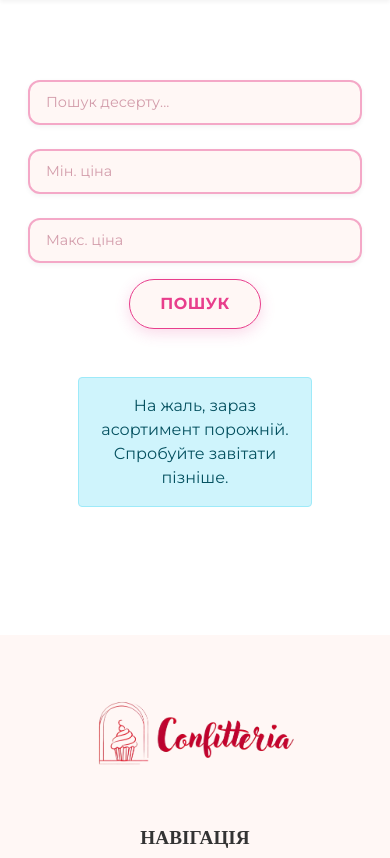
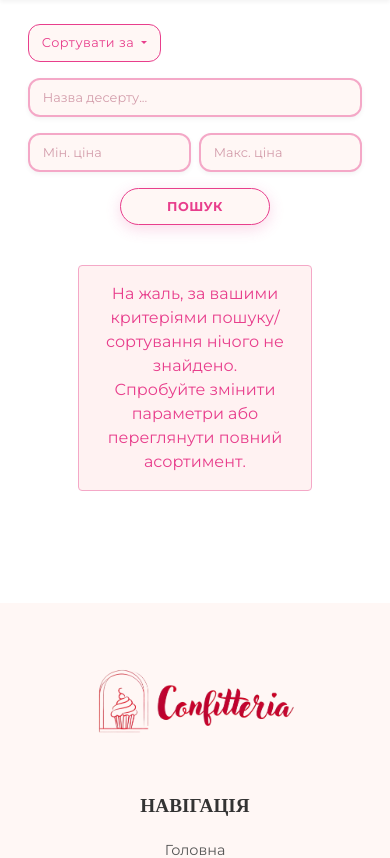
Before and after one commit to OkayMarta/pastry-shop, a Django app: template shop/templates/shop/assortment.html in a window 390 px wide. Shown: the part 77-935 px from the top of the page. Run offline with Django 3.2, Linux system fonts and the light colour scheme; the template is opened without the code that fills it, so the values that code supplies are empty.

Commit message:
Сортування

```diff
--- a/shop/templates/shop/assortment.html
+++ b/shop/templates/shop/assortment.html
@@ -1,74 +1,95 @@
-{% extends 'shop/base.html' %} <!-- Наслідування базового шаблону сайту -->
-{% load static %}                 <!-- Завантаження тегів для роботи зі статичними файлами -->
+{% extends 'shop/base.html' %}
+{% load static %}
 
-{% block title %}Асортимент - Кондитерська{% endblock %} <!-- Визначення заголовка сторінки -->
+{% block title %}Асортимент - Кондитерська{% endblock %}
 
-{% block content %} <!-- Початок блоку основного контенту сторінки -->
-<section class="assort"> <!-- Секція, що обгортає весь контент сторінки асортименту -->
-<div class="container py-5"> <!-- Основний контейнер Bootstrap з вертикальними відступами -->
+{% block content %}
+<section class="assort">
+<div class="container pt-2 pb-5">
 
-    <!-- Блок з формою пошуку та фільтрації товарів -->
-    <div class="search">
+    <!-- Блок з формою пошуку, фільтрації та сортування товарів -->
+    <div class="search-and-filter-controls mb-4">
         <form method="get" action="{% url 'shop:assortment_list' %}" class="custom-search-form">
-            <!-- Поле для пошуку за назвою товару -->
-            <input type="text" name="q" class="search-input" placeholder="Пошук десерту..." value="{{ request.GET.q }}">
-            <!-- Поле для введення мінімальної ціни -->
-            <input type="number" name="min_price" class="search-input" placeholder="Мін. ціна" value="{{ request.GET.min_price }}">
-            <!-- Поле для введення максимальної ціни -->
-            <input type="number" name="max_price" class="search-input" placeholder="Макс. ціна" value="{{ request.GET.max_price }}">
 
-            <!-- Контейнер для кнопки пошуку -->
-            <div class="search-btnn">
-                <button type="submit" class="btn btn-hero">Пошук</button>
+            <!-- Випадаючий список для сортування -->
+            <div class="filter-dropdown-container">
+                <div class="btn-group">
+                    <button type="button" class="btn btn-filter-dropdown dropdown-toggle" data-bs-toggle="dropdown" aria-expanded="false">
+                        {% if current_sort == 'price_asc' %}
+                            Ціна: Від найменшої
+                        {% elif current_sort == 'price_desc' %}
+                            Ціна: Від найбільшої
+                        {% else %}
+                            Сортувати за
+                        {% endif %}
+                    </button>
+                    <ul class="dropdown-menu">
+                        <li><a class="dropdown-item {% if current_sort == 'default' %}active{% endif %}" href="?sort=default{% if q_value %}&q={{ q_value }}{% endif %}{% if min_price_value %}&min_price={{ min_price_value }}{% endif %}{% if max_price_value %}&max_price={{ max_price_value }}{% endif %}">За замовчуванням</a></li>
+                        <li><a class="dropdown-item {% if current_sort == 'price_asc' %}active{% endif %}" href="?sort=price_asc{% if q_value %}&q={{ q_value }}{% endif %}{% if min_price_value %}&min_price={{ min_price_value }}{% endif %}{% if max_price_value %}&max_price={{ max_price_value }}{% endif %}">Ціна: Від найменшої</a></li>
+                        <li><a class="dropdown-item {% if current_sort == 'price_desc' %}active{% endif %}" href="?sort=price_desc{% if q_value %}&q={{ q_value }}{% endif %}{% if min_price_value %}&min_price={{ min_price_value }}{% endif %}{% if max_price_value %}&max_price={{ max_price_value }}{% endif %}">Ціна: Від найбільшої</a></li>
+                    </ul>
+                </div>
+            </div>
+
+            <!-- Контейнер для полів пошуку та кнопки -->
+            <div class="search-fields-and-button-container">
+                <!-- Поля для пошуку -->
+                <div class="search-fields-container">
+                    <input type="text" name="q" class="search-input" placeholder="Назва десерту..." value="{{ q_value }}"> {# <--- ЗМІНЕНО ПЛЕЙСХОЛДЕР ТУТ #}
+                    <input type="number" name="min_price" class="search-input" placeholder="Мін. ціна" value="{{ min_price_value }}">
+                    <input type="number" name="max_price" class="search-input" placeholder="Макс. ціна" value="{{ max_price_value }}">
+                </div>
+
+                <!-- Приховане поле для збереження поточного сортування -->
+                {% if current_sort and current_sort != 'default' %}
+                    <input type="hidden" name="sort" value="{{ current_sort }}">
+                {% endif %}
+
+                <!-- Контейнер для кнопки пошуку -->
+                <div class="search-btnn">
+                    <button type="submit" class="btn btn-hero">Пошук</button>
+                </div>
             </div>
         </form>
     </div>
 
     <!-- Сітка для відображення карток товарів -->
-    <!-- Класи Bootstrap: row, row-cols-*, g-4 - для адаптивного розташування колонок та відступів між ними -->
     <div class="row row-cols-1 row-cols-md-3 row-cols-lg-4 g-4">
-        {% for item in items %} <!-- Цикл для перебору кожного товару зі списку 'items' -->
-        <div class="col"> <!-- Колонка Bootstrap для розміщення однієї картки товару -->
-            <!-- Картка товару з класами Bootstrap (h-100, shadow-sm) та кастомними класами -->
+        {% for item in items %}
+        <div class="col">
             <div class="card h-100 shadow-sm product-card assortment-item-card">
-                <!-- Контейнер для зображення товару -->
                 <div class="product-image-container">
-                    {% if item.image %} <!-- Перевірка, чи існує зображення для товару -->
-                        <img src="{{ item.image.url }}" alt="{{ item.name }}"> <!-- Відображення зображення товару -->
+                    {% if item.image %}
+                        <img src="{{ item.image.url }}" alt="{{ item.name }}">
                     {% else %}
-                        <img src="{% static 'img/no-image.jpg' %}" alt="Зображення відсутнє"> <!-- Відображення зображення-заглушки, якщо основне відсутнє -->
+                        <img src="{% static 'img/no-image.jpg' %}" alt="Зображення відсутнє">
                     {% endif %}
                 </div>
-
-                <!-- Тіло картки з інформацією про товар -->
                 <div class="card-body">
-                    <h5 class="card-title product-title">{{ item.name }}</h5> <!-- Назва товару -->
-                    <p class="card-text product-price">{{ item.price }} ГРН</p> <!-- Ціна товару -->
-                    <!-- Посилання-кнопка для переходу на сторінку створення замовлення з передачею ID поточного товару -->
+                    <h5 class="card-title product-title">{{ item.name }}</h5>
+                    <p class="card-text product-price">{{ item.price }} ГРН</p>
                     <a href="{% url 'shop:order_create' %}?product_id={{ item.id }}" class="btn btn-order-product">Замовити</a>
                 </div>
             </div>
         </div>
-        {% empty %} <!-- Блок, що виконується, якщо список 'items' порожній -->
+        {% empty %}
             <div class="col-12">
-                {% if request.GET.q or request.GET.min_price or request.GET.max_price %}
-                {# Якщо були параметри пошуку/фільтрації #}
-                <div class="d-flex justify-content-center"> <!-- Обгортка для центрування -->
+                {% if q_value or min_price_value or max_price_value or current_sort != 'default' %}
+                <div class="d-flex justify-content-center">
                     <div class="alert alert-pink-notice text-center" style="max-width: 70%; margin-top: 1rem; margin-bottom: 1rem;">
-                        На жаль, за вашими критеріями пошуку нічого не знайдено. <br>Спробуйте змінити параметри пошуку або переглянути повний асортимент.
+                        На жаль, за вашими критеріями пошуку/сортування нічого не знайдено. <br>Спробуйте змінити параметри або переглянути повний асортимент.
                     </div>
                 </div>
                 {% else %}
-                {# Якщо параметрів пошуку не було, тобто асортимент порожній спочатку #}
-                <div class="d-flex justify-content-center"> <!-- Обгортка для центрування (опціонально, якщо також хочете центрувати цей блок) -->
+                <div class="d-flex justify-content-center">
                     <div class="alert alert-info text-center" style="max-width: 70%; margin-top: 1rem; margin-bottom: 1rem;">
                         На жаль, зараз асортимент порожній. Спробуйте завітати пізніше.
                     </div>
                 </div>
                 {% endif %}
             </div>
-        {% endfor %} <!-- Кінець циклу перебору товарів -->
+        {% endfor %}
     </div>
 </div>
 </section>
-{% endblock %} <!-- Кінець блоку основного контенту -->
+{% endblock %}
--- a/static/css/pages/_assortment.css
+++ b/static/css/pages/_assortment.css
@@ -1,7 +1,8 @@
 /* Загальний контейнер-обгортка для сторінки асортименту */
 .assort {
     background-color: var(--bg-white); /* Фоновий колір сторінки */
-    padding-bottom: 3rem;             /* Внутрішній відступ знизу */
+    padding-top: 1rem;                 /* Верхній відступ */
+    padding-bottom: 3rem;              /* Внутрішній відступ знизу */
 }
 
 /* Специфічний стиль для карток товарів на сторінці асортименту */
@@ -11,80 +12,240 @@
 
 /* Стилі для форми пошуку товарів */
 .custom-search-form {
-  display: flex;
-  justify-content: center; /* Горизонтальне центрування елементів форми */
-  align-items: center;   /* Вертикальне центрування елементів форми */
-  gap: 1rem;               /* Відстань між елементами форми */
-  margin-bottom: 2.5rem;   /* Зовнішній відступ знизу від форми */
-  flex-wrap: wrap;         /* Дозволяє елементам переноситися на новий рядок, якщо не вміщаються */
+    display: flex;
+    align-items: center;
+    gap: 1rem; /* Відступ між кнопкою сортування та групою пошуку/кнопки */
+    margin-bottom: 2.5rem;
 }
 
-/* Стилі для полів вводу у формі пошуку */
-.search-input {
-  padding: 0.75rem 1rem; /* Внутрішні відступи */
-  font-size: 1rem;       /* Розмір шрифту */
-  border: 2px solid var(--accent-pink); /* Рамка поля */
-  border-radius: 12px;   /* Заокруглення кутів */
-  background-color: var(--bg-light-pink); /* Фоновий колір поля */
-  color: var(--text-search-input); /* Колір тексту в полі */
-  width: 260px;          /* Ширина поля */
-  transition: all 0.3s ease; /* Плавний перехід для анімацій */
-  box-shadow: 0 2px 5px rgba(0,0,0,0.05); /* Тінь поля */
+.filter-dropdown-container {
+    /* Залишається зліва за замовчуванням */
 }
 
-/* Стиль для тексту-заповнювача (placeholder) у полях пошуку */
+.search-fields-and-button-container {
+    display: flex;
+    align-items: center;
+    gap: 1rem; /* Відступ між полями пошуку та кнопкою */
+    margin-left: auto; /* Зсуває цей контейнер вправо */
+}
+
+.search-fields-container {
+    display: flex;
+    gap: 1rem; /* Відступ між полями пошуку */
+}
+
+.search-input {
+    padding: 0.75rem 1rem;
+    font-size: 1rem;
+    border: 2px solid var(--accent-pink);
+    border-radius: 12px;
+    background-color: var(--bg-light-pink);
+    color: var(--text-search-input);
+    min-width: 150px;
+    transition: all 0.3s ease;
+    box-shadow: 0 2px 5px rgba(0,0,0,0.05);
+    flex-grow: 1; /* Дозволяє полям пошуку розтягуватися */
+}
+
 .search-input::placeholder {
   color: var(--search-input-placeholder);
 }
 
-/* Стилі для полів вводу у формі пошуку при фокусі */
 .search-input:focus {
-  outline: none; /* Прибирає стандартний контур фокусу браузера */
-  border-color: var(--accent-pink); /* Колір рамки при фокусі */
-  box-shadow: 0 0 0 0.2rem var(--focus-box-shadow); /* Тінь при фокусі */
+  outline: none;
+  border-color: var(--accent-pink);
+  box-shadow: 0 0 0 0.2rem var(--focus-box-shadow);
 }
 
-/* Адаптивні стилі для сторінки асортименту */
+.btn-filter-dropdown {
+    background-color: var(--bg-light-pink);
+    color: var(--primary-pink);
+    border: 1px solid var(--primary-pink);
+    padding: 0.70rem 1rem;
+    font-weight: 500;
+    text-transform: none;
+    border-radius: 12px;
+    transition: all 0.3s ease;
+    font-size: 0.95rem;
+    min-width: 180px;
+    text-align: left;
+}
 
-/* Адаптація для мобільних пристроїв (екрани до 767px) */
-@media (max-width: 767px) {
-    .assort {
-        padding-left: 1rem;  /* Бічні відступи для контейнера */
-        padding-right: 1rem;
+.btn-filter-dropdown:hover,
+.btn-filter-dropdown:focus,
+.btn-filter-dropdown.show {
+    background-color: var(--primary-pink);
+    color: var(--bg-white);
+    border-color: var(--primary-pink);
+    box-shadow: 0 0 0 0.2rem var(--focus-box-shadow);
+}
+
+.custom-search-form .search-btnn {
+    /* Стилі для кнопки пошуку в десктопній версії, якщо потрібні */
+}
+
+.dropdown-menu {
+    border-radius: 8px;
+    border: 1px solid var(--form-input-border);
+    box-shadow: 0 4px 15px rgba(0,0,0,0.08);
+    font-size: 0.9rem;
+}
+
+.dropdown-item {
+    padding: 0.6rem 1.2rem;
+    color: var(--text-secondary);
+    transition: background-color 0.2s ease, color 0.2s ease;
+}
+
+.dropdown-item:hover {
+    background-color: var(--bg-light-pink-hover);
+    color: var(--primary-pink);
+}
+
+.dropdown-item.active,
+.dropdown-item:active {
+    background-color: var(--primary-pink);
+    color: var(--bg-white) !important;
+}
+
+
+@media (max-width: 991px) {
+    .custom-search-form {
+        flex-direction: column;
+        align-items: stretch;
+        gap: 0;
     }
-    /* Форма пошуку займає всю ширину, елементи розташовуються вертикально */
-    .custom-search-form {
-        flex-direction: column; /* Вертикальне розташування елементів */
-        align-items: stretch;   /* Елементи розтягуються на всю доступну ширину */
+    .filter-dropdown-container {
+        width: 100%;
+        margin-bottom: 1.5rem;
+    }
+    .btn-filter-dropdown {
+        width: 100%;
+        text-align: center;
+    }
+    .search-fields-and-button-container {
+        flex-direction: column;
+        gap: 1rem;
+        margin-left: 0;
+        width: 100%;
+    }
+    .search-fields-container {
+        display: flex;
+        gap: 1rem;
+        width: 100%;
+        margin-bottom: 0;
     }
     .search-input {
-        width: 100%;            /* Поля вводу займають всю ширину */
-        margin-bottom: 0.5rem;  /* Відступ знизу між полями */
-    }
-    /* Прибирає відступ для останнього поля вводу */
-    .search-input:last-of-type {
+        width: auto;
+        flex-grow: 1;
         margin-bottom: 0;
     }
-    /* Кнопка пошуку також займає всю ширину */
-    .search-btn { /* Припускаючи, що є клас .search-btn для кнопки */
+    .custom-search-form .search-btnn {
         width: 100%;
-        margin-top: 0.5rem;
+        margin-left: 0;
+        display: flex;
+        justify-content: center;
+    }
+    .custom-search-form .search-btnn .btn {
+        width: auto;
+        min-width: 200px;
     }
 }
 
-/* Адаптація для дуже маленьких екранів (до 576px) */
+@media (max-width: 767px) {
+    .assort {
+        padding-left: 1rem;
+        padding-right: 1rem;
+    }
+
+    .custom-search-form {
+        align-items: flex-start;
+    }
+
+    .filter-dropdown-container {
+        width: auto;
+        margin-bottom: 1.5rem;
+    }
+
+    .btn-filter-dropdown {
+        width: auto;
+        text-align: left;
+        min-width: auto;
+    }
+
+    .search-fields-container {
+        display: flex;
+        flex-direction: row;
+        flex-wrap: wrap;
+        gap: 1rem;
+        width: 100%;
+    }
+
+    .search-fields-container .search-input {
+        width: 100%;
+        margin-bottom: 0;
+    }
+
+    .search-fields-container .search-input:first-child {
+        width: 100%;
+        margin-bottom: 1rem;
+    }
+
+    .search-fields-container .search-input:nth-child(2),
+    .search-fields-container .search-input:nth-child(3) {
+        width: auto;
+        flex-grow: 1;
+        flex-basis: 0;
+    }
+
+    .custom-search-form .search-btnn .btn {
+        padding: 0.6rem 1rem;
+        font-size: 0.9rem;
+    }
+}
+
 @media (max-width: 576px) {
     .assort {
-        padding-top: 2rem;    /* Зменшені вертикальні відступи для контейнера */
-        padding-bottom: 2rem;
+        padding-top: 1rem;
+        padding-bottom: 1rem;
     }
+
     .custom-search-form {
-        margin-bottom: 2rem; /* Зменшений відступ під формою */
+        margin-bottom: 1.5rem;
     }
-    /* Зменшення розміру шрифту та відступів для елементів форми */
-     .search-input, .search-btn { /* Припускаючи, що є клас .search-btn для кнопки */
-        font-size: 0.9rem;
-        padding-top: 0.6rem;
-        padding-bottom: 0.6rem;
+
+    .filter-dropdown-container {
+         margin-bottom: 1rem;
     }
+
+     .search-fields-container {
+        gap: 0.5rem;
+     }
+
+     .search-fields-container .search-input:first-child {
+         margin-bottom: 0.5rem;
+     }
+
+    .search-input,
+    .btn-filter-dropdown,
+    .custom-search-form .search-btnn .btn {
+        font-size: 0.8rem;
+        padding: 0.5rem 0.8rem;
+    }
+
+     .btn-filter-dropdown {
+        min-width: auto;
+    }
+
+     .custom-search-form .search-btnn .btn {
+         min-width: 150px;
+     }
 }
+
+/* Стилі для кнопки "Замовити" в картці товару */
+.product-card .btn-order-product {
+    white-space: nowrap; /* Забороняє перенос тексту на новий рядок */
+    padding-left: 1.2rem; /* Трохи збільшимо горизонтальні падінги */
+    padding-right: 1.2rem;/* щоб текст комфортно розміщувався */
+    text-align: center;   /* Переконуємось, що текст центрований */
+}
```
Also changed, not shown: shop/views.py (+33 -15 lines).
